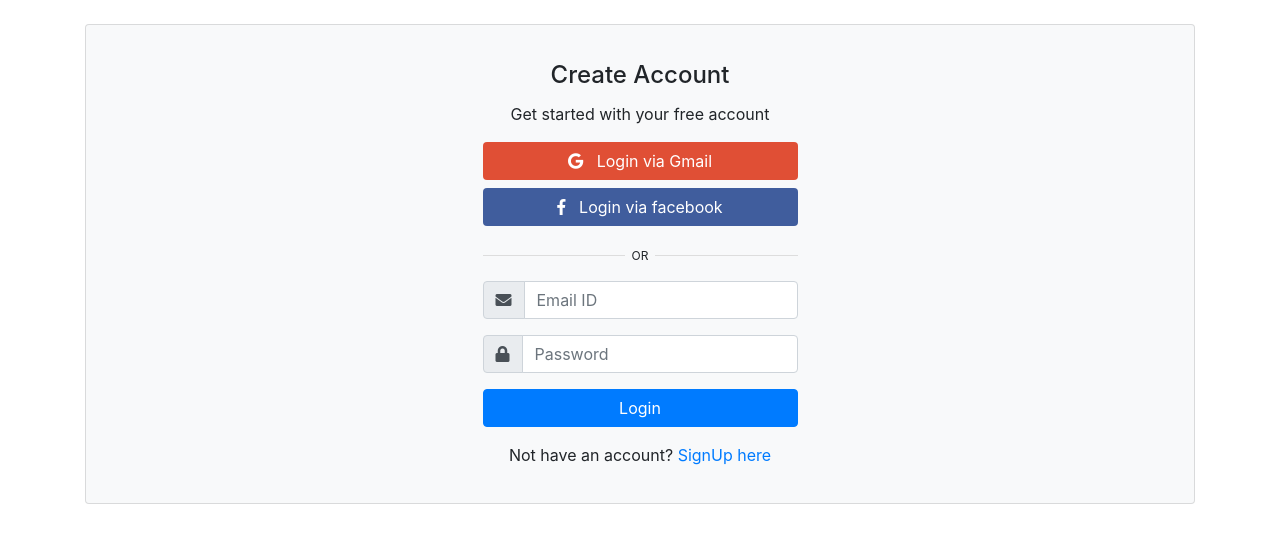
After one commit to maheshsangeet/Login_Page, a PHP site: page /logins.php in a window 1280 px wide. The commit adds this page. Shown: the top 543 px of the page. Run offline with PHP 8.4, Linux system fonts and the light colour scheme; some libraries are stand-ins or nearby versions.

Commit message:
login page created

```diff
--- /dev/null
+++ b/logins.php
@@ -0,0 +1,114 @@
+<?php
+
+session_start();
+
+?>
+<!DOCTYPE html>
+<html lang="en">
+<head>
+  <title>Login page</title>
+  <meta charset="utf-8">
+  <meta name="viewport" content="width=device-width, initial-scale=1">
+  <link rel="stylesheet" href="https://maxcdn.bootstrapcdn.com/bootstrap/4.5.2/css/bootstrap.min.css">
+  <script src="https://ajax.googleapis.com/ajax/libs/jquery/3.5.1/jquery.min.js"></script>
+  <script src="https://cdnjs.cloudflare.com/ajax/libs/popper.js/1.16.0/umd/popper.min.js"></script>
+  <script src="https://maxcdn.bootstrapcdn.com/bootstrap/4.5.2/js/bootstrap.min.js"></script>
+
+    <link rel="stylesheet" href="https://use.fontawesome.com/releases/v5.0.8/css/all.css">
+    <link rel="stylesheet" href="style.css">
+
+</head>
+<body>
+
+    <?php
+
+        include 'dbcon.php';
+
+        if (isset($_POST['submit'])) {
+            $email = $_POST['email'];
+            $password = $_POST['password'];
+
+            $email_search = "SELECT * FROM registration WHERE email = '$email'";
+            $query = mysqli_query($con, $email_search);
+
+            $email_count = mysqli_num_rows($query);
+
+            if ($email_count) {
+                $email_pass = mysqli_fetch_assoc($query);
+
+                $db_pass = $email_pass['password'];
+
+                $pass_decode  = password_verify($password, $db_pass);
+                if ($pass_decode) {
+                    ?>
+                        <script>alert('login successful');</script>
+                    <?php
+                }
+                else {
+                    ?>
+                        <script>alert('Password Incorrect')</script>
+                    <?php
+                }
+
+            }
+            else {
+                ?>
+                    <script>alert('Incorrect Password')</script>
+                <?php
+            }
+
+        }
+
+
+
+    ?>
+
+
+    <div class="container">
+    <br>
+
+        <div class="card bg-light">
+            <article class="card-body mx-auto" style="max-width: 400px;">
+                <h4 class="card-title mt-3 text-center">Create Account</h4>
+                <p class="text-center">Get started with your free account</p>
+                <p>
+                    <a href="" class="btn btn-block btn-google"> <i class="fab fa-google"></i>   Login via Gmail</a>
+                    <a href="" class="btn btn-block btn-facebook"> <i class="fab fa-facebook-f"></i>   Login via facebook</a>
+                </p>
+                <p class="divider-text">
+                    <span class="bg-light">OR</span>
+                </p>
+
+                <form action="<?php echo htmlentities($_SERVER['PHP_SELF']); ?> " method="POST" >
+
+
+                    <div class="form-group input-group">
+                        <div class="input-group-prepend">
+                            <span class="input-group-text"> <i class="fa fa-envelope"></i> </span>
+                        </div>
+                    <input class="form-control" placeholder="Email ID" type="email" name="email" required>
+                    </div> <!-- form-group  email// -->
+
+
+                    <div class="form-group input-group">
+                        <div class="input-group-prepend">
+                            <span class="input-group-text"> <i class="fa fa-lock"></i> </span>
+                        </div>
+                        <input class="form-control" placeholder="Password" type="password" name="password" required>
+                    </div> <!-- form-group passord// -->
+
+
+                    <div class="form-group">
+                        <button type="submit" name="submit" class="btn btn-primary btn-block"> Login  </button>
+                    </div> <!-- form-group// -->
+                    <p class="text-center">Not have an account? <a href="sign_up.php">SignUp here</a> </p>
+                </form>
+
+            </article>
+
+        </div> <!-- card.// -->
+
+    </div> <!--container end.//-->
+
+</body>
+</html>
--- a/sign_up.css
+++ b/style.css
@@ -30,7 +30,7 @@
     background-color: #405D9D;
     color: #fff;
 }
-.btn-twitter {
-    background-color: #42AEEC;
+.btn-google {
+    background-color: #e04f35;
     color: #fff;
 }
```
Also changed, not shown: dbcon.php (+13 -1 lines), sign_up.php (+9 -8 lines).
